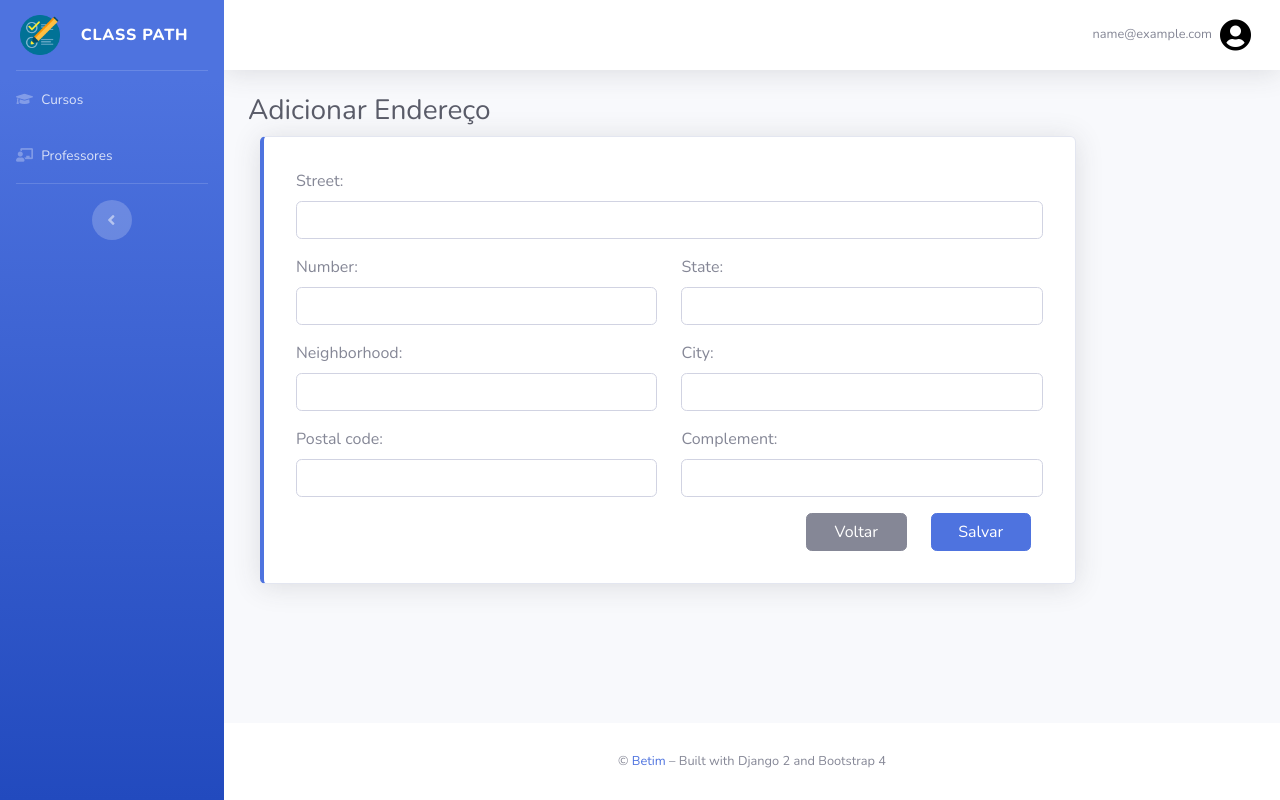
After one commit to werberth/class-path-web-v2, a Django app: page /accounts/create-address/ in a window 1280 px wide. The commit adds this page. Run offline with Django 3.2, Linux system fonts and the light colour scheme; the visitor is signed in with stand-in values (Sample User, id 1); parts of the project's set-up code (start-up, migrations or seed data) failed here and were passed over; some libraries are stand-ins or nearby versions.

Commit message:
feat: add create address

```diff
--- a/class_path_web/accounts/forms.py
+++ b/class_path_web/accounts/forms.py
@@ -53,6 +53,16 @@
         )
 
 
+class AddressForm(ModelForm):
+    class Meta:
+        model = models.Address
+        fields = (
+            'state', 'city', 'street',
+            'neighborhood', 'number',
+            'postal_code', 'complement'
+        )
+
+
 class ProgramForm(ModelForm):
     class Meta:
         model = models.Program
--- a/class_path_web/accounts/urls.py
+++ b/class_path_web/accounts/urls.py
@@ -22,6 +22,7 @@ urlpatterns = [
     path('create-class/<int:program>/', views.create_class, name='create-class'),
     path('create-student/<int:class>/', views.create_student, name='create-student'),
     path('create-course/<int:class>/', views.create_course, name='create-course'),
+    path('create-address/', views.create_address, name='create_address'),
     # update
     path('update-program/<int:pk>/', views.update_program, name='update-program'),
     path('update-teacher/<int:pk>/', views.update_teacher, name='update-teacher'),
--- a/class_path_web/accounts/views.py
+++ b/class_path_web/accounts/views.py
@@ -81,6 +81,7 @@ def update_teacher(request, pk):
 @transaction.atomic
 @login_required
 def update_profile(request):
+    success_url = r('accounts:profile')
     template_name = 'accounts/profile_form.html'
 
     if request.user.has_perm('accounts.is_admin'):
@@ -653,6 +654,20 @@ class ProfileView(generic.DetailView):
             return user.student
 
 
+@method_decorator(login_required, name='dispatch')
+class CreateAddress(base_core_views.BaseFormView, generic.CreateView):
+    form_class = forms.AddressForm
+    success_url = r('accounts:profile')
+    template_title = 'Adicionar Endereço'
+    template_name = 'accounts/address/address_form.html'
+
+    def form_valid(self, form):
+        address = form.save(commit=False)
+        address.user = self.request.user
+        self.object = address.save()
+        return super().form_valid(form)
+
+
 # define CBVs as FBVs
 # create
 create_program = CreateProgram.as_view()
@@ -660,6 +675,7 @@ create_class = CreateClass.as_view()
 create_teacher = CreateTeacher.as_view()
 create_student = CreateStudent.as_view()
 create_course = CreateCourse.as_view()
+create_address = CreateAddress.as_view()
 # update
 update_program = UpdateProgram.as_view()
 update_class = UpdateClass.as_view()
--- /dev/null
+++ b/frontend/templates/accounts/address/address_form.html
@@ -0,0 +1,58 @@
+{% extends 'dashboard_base.html' %}
+{% load staticfiles %}
+
+{% block title %} {{ template_title }} {% endblock title %}
+
+{% block extra_styles %}
+    <link href="{% static 'styles/form.css' %}" rel="stylesheet">
+{% endblock extra_styles %}
+
+{% block content %}
+<h1 class="h3 mb-2 text-gray-800">{{ template_title }}</h1>
+<div class="col-xl-10 col-lg-10">
+    <div class="card shadow mb-4 border-left-primary">
+        <div class="card-body">
+            <form action="" method="POST">
+
+              {% csrf_token %}
+
+              <div class="form-group">
+                  {% include 'form_field.html' with field=form.street label=form.street.label %}
+              </div>
+              <div class="form-group row">
+                <div class="col-sm-6 mb-3 mb-sm-0">
+                  {% include 'form_field.html' with field=form.number label=form.number.label %}
+                </div>
+                <div class="col-sm-6">
+                  {% include 'form_field.html' with field=form.state label=form.state.label %}
+                </div>
+              </div>
+              <div class="form-group row">
+                <div class="col-sm-6 mb-3 mb-sm-0">
+                  {% include 'form_field.html' with field=form.neighborhood label=form.neighborhood.label %}
+                </div>
+                <div class="col-sm-6">
+                  {% include 'form_field.html' with field=form.city label=form.city.label %}
+                </div>
+              </div>
+
+              <div class="form-group row">
+                <div class="col-sm-6 mb-3 mb-sm-0">
+                  {% include 'form_field.html' with field=form.postal_code label=form.postal_code.label %}
+                </div>
+                <div class="col-sm-6">
+                  {% include 'form_field.html' with field=form.complement label=form.complement.label %}
+                </div>
+              </div>
+
+              <div class="col-xl-2 float-right">
+                  <button class="btn btn-primary btn-user btn-block" type="submit">Salvar</button>
+              </div>
+              <div class="col-xl-2 float-right">
+                  <a class="btn btn-secondary btn-user btn-block" href="{% url 'accounts:profile' %}">Voltar</a>
+              </div>
+            </form>
+        </div>
+    </div>
+</div>
+{% endblock content %}
```
Also changed, not shown: frontend/templates/accounts/profile.html (+48 -1 lines).
